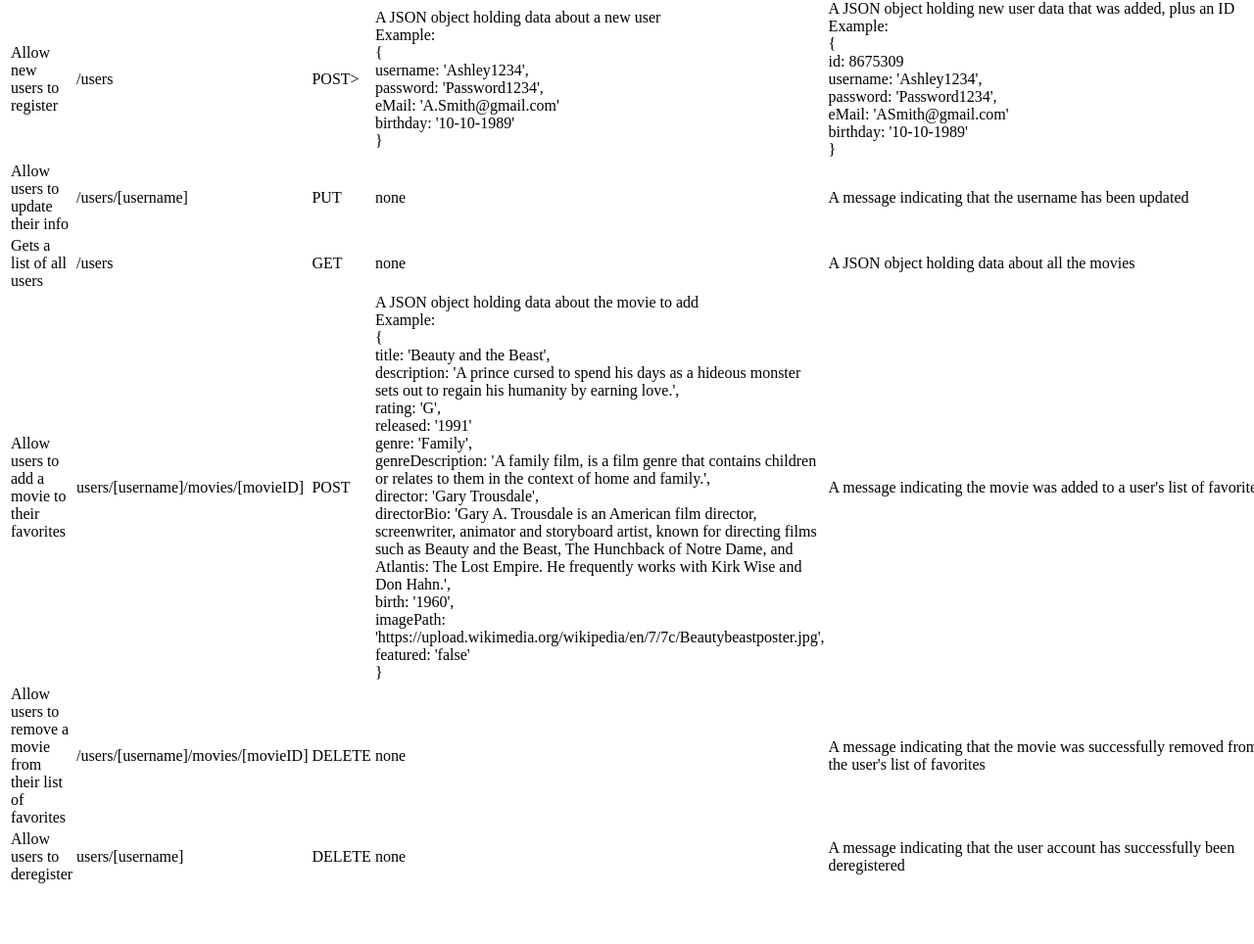
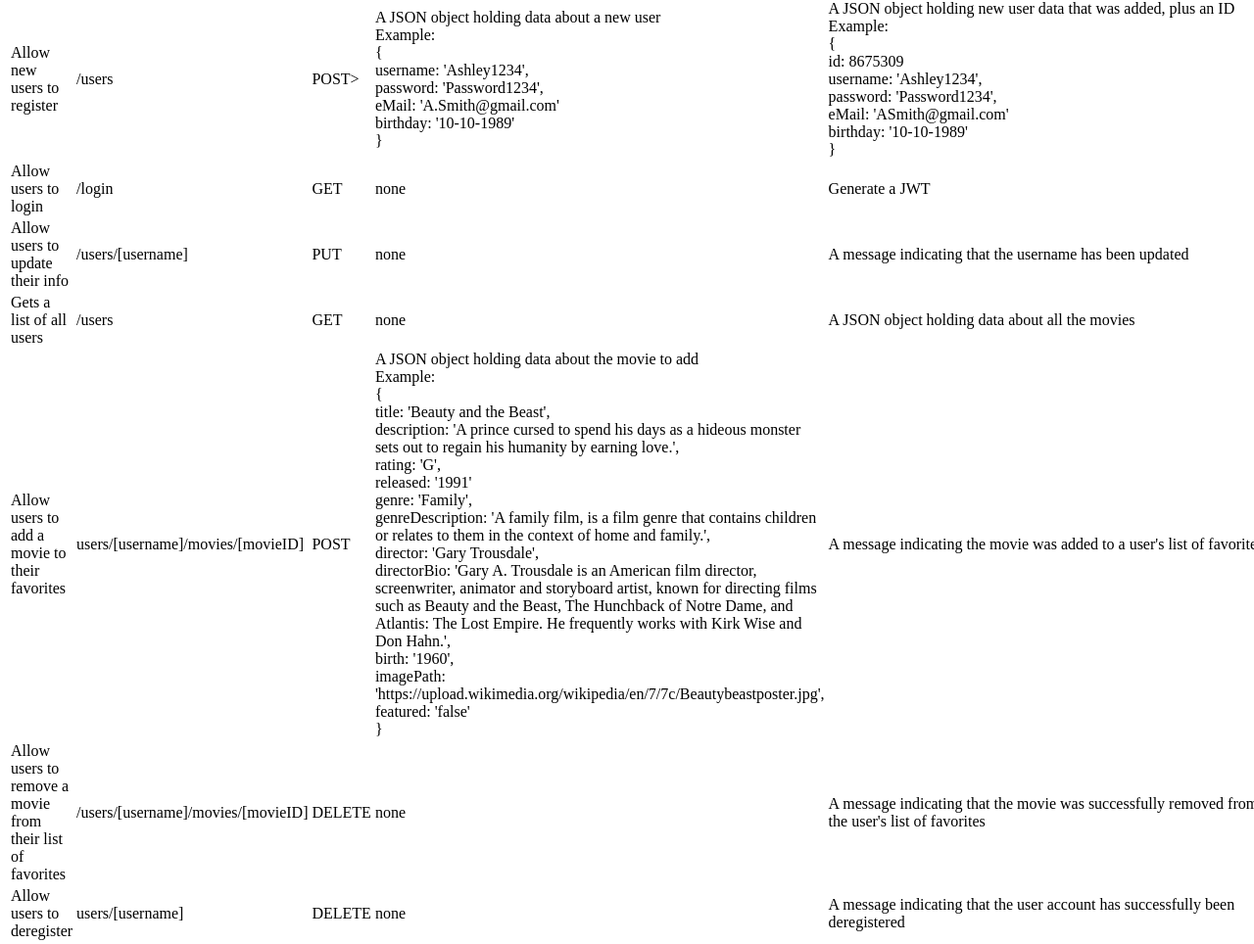
Before and after one commit to Amanda1024/movie_api, a website: page public/documentation.html in a window 1280 px wide. Shown: the part 949-1913 px from the top of the page at 98% size. Before the commit the page ends 1862 px from the top, so only its background shows below. Drawn offline with Linux system fonts and the light colour scheme.

Commit message:
documented new login endpoint

```diff
--- a/public/documentation.html
+++ b/public/documentation.html
@@ -97,6 +97,13 @@
                     </td>
             </tr>
             <tr>
+                <td>Allow users to login</td>
+                <td>/login</td>
+                <td>GET</td>
+                <td>none</td>
+                <td>Generate a JWT</td>
+            </tr>
+            <tr>
                 <td>Allow users to update their info</td>
                 <td>/users/[username]</td>
                 <td>PUT</td>
```
